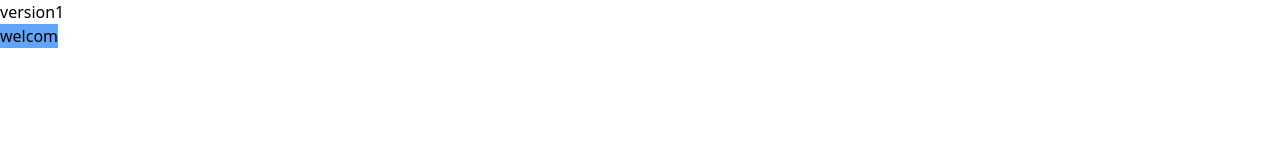
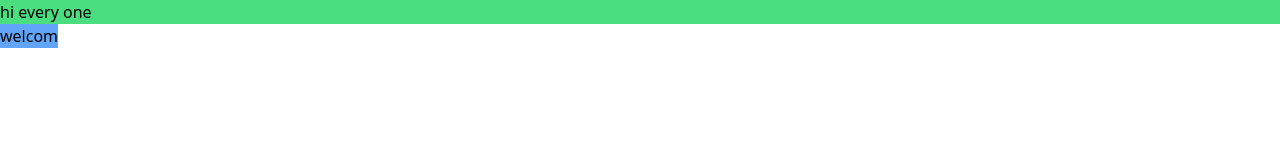
Before and after one commit to Thoryaa/active, a website: page index.html in a window 1280 px wide. Drawn offline with Linux system fonts and the light colour scheme.

Commit message:
add p
yyyyyyyyy

```diff
--- a/index.html
+++ b/index.html
@@ -9,8 +9,8 @@
 </head>
 
 <body>
-    <p> version1</p>
-        <button class="bg-blue-400 ">welcom</button>
+    <p class="bg-green-400 ">hi every one </p>
+    <button class="bg-blue-400 ">welcom</button>
 </body>
 
 </html>
```
Also changed, not shown: output.css.
